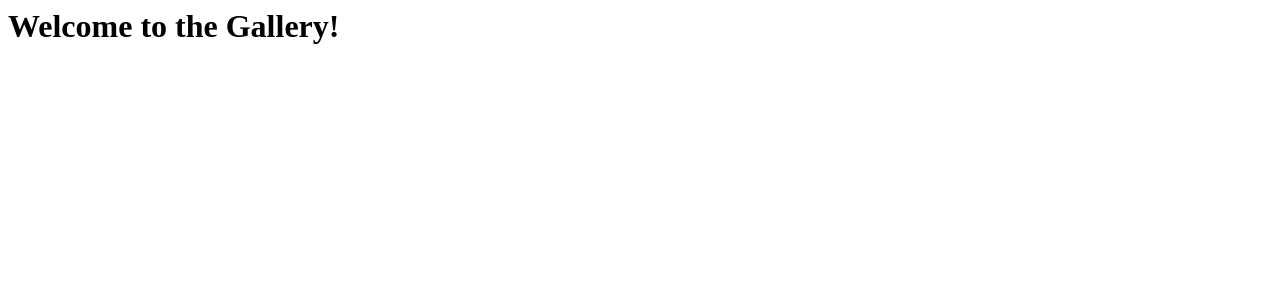
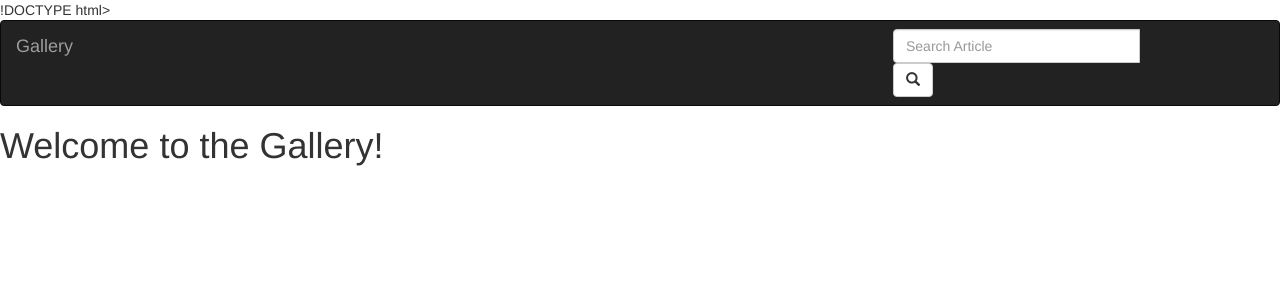
Before and after one commit to kevahere/galleria, a Django app: page / in a window 1280 px wide. Shown: the top 300 px of the page. Run offline with Django 3.2, Linux system fonts and the light colour scheme; some libraries are stand-ins or nearby versions.

Commit message:
added navbar and fixed bootstrap issue

```diff
--- a/galleria/settings.py
+++ b/galleria/settings.py
@@ -38,6 +38,7 @@ INSTALLED_APPS = [
     'django.contrib.messages',
     'django.contrib.staticfiles',
     'gallery',
+    'bootstrap3',
 ]
 
 MIDDLEWARE = [
--- a/gallery/templates/base.html
+++ b/gallery/templates/base.html
@@ -0,0 +1,30 @@
+{% load bootstrap3 %}
+{% load static%}
+
+<!DOCTYPE html>
+<html>
+<head>
+  <meta charset="utf-8">
+  {% block styles %}
+      {% bootstrap_css %}
+    {% endblock %}
+
+</head>
+<body>
+
+  {% block scripts %}
+      <script src="https://ajax.googleapis.com/ajax/libs/jquery/3.2.1/jquery.min.js"></script>
+   {% bootstrap_javascript %}
+  {% endblock %}
+  <!-- Navbar block -->
+    {% block navbar %}
+      {% include "navbar.html" %}
+    {% endblock %}
+    <!--End of Navbar-->
+
+  <!-- Content block-->
+    {% block content %}
+      <h1>This is working well.</h1>
+    {% endblock %}
+</body>
+</html>
--- a/gallery/templates/index.html
+++ b/gallery/templates/index.html
@@ -1 +1,4 @@
+{% extends 'base.html' %}
+{% block content%}
 <h1>Welcome to the Gallery!</h1>
+{% endblock %}
--- a/gallery/templates/navbar.html
+++ b/gallery/templates/navbar.html
@@ -0,0 +1,28 @@
+!DOCTYPE html>
+<html lang ="en">
+<head>
+  <meta charset = "utf-8">
+  <meta name="viewport" content="width=device-width, initial-scale=1">
+</head>
+<body>
+  <nav class="navbar navbar-inverse">
+    <div class="container-fluid">
+      <div class="navbar-header">
+        <a href="" class="navbar-brand">Gallery</a>
+      </div>
+
+      <!--Adding a search form  -->
+      <div class="col-sm-4 col-md-4 navbar-right">
+        <form action="" class="navbar-form">
+          <div class="input-group">
+            <input type="text" class="form-control" placeholder="Search Article" name ="article">
+            <div class="input-group">
+              <button class="btn btn-default" type="submit"><i class="glyphicon glyphicon-search"></i></button>
+            </div>
+          </div>
+        </form>
+      </div>
+    </div>
+  </nav>
+</body>
+</html>
--- a/requirements.txt
+++ b/requirements.txt
@@ -1,3 +1,4 @@
 Django==2.1.3
+django-bootstrap3==11.0.0
 psycopg2==2.7.5
 pytz==2018.7
```
Also changed, not shown: db.sqlite3.
